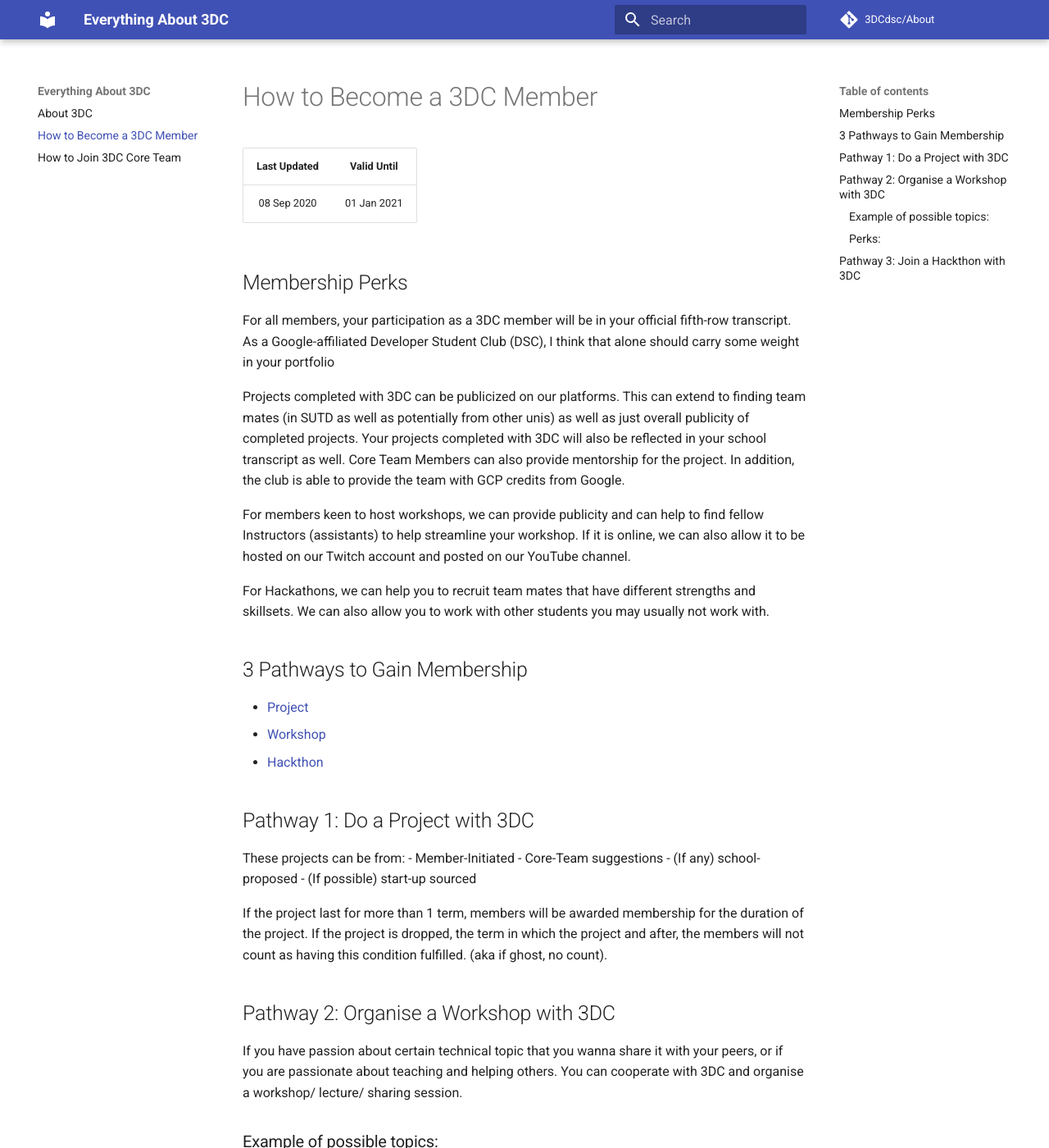
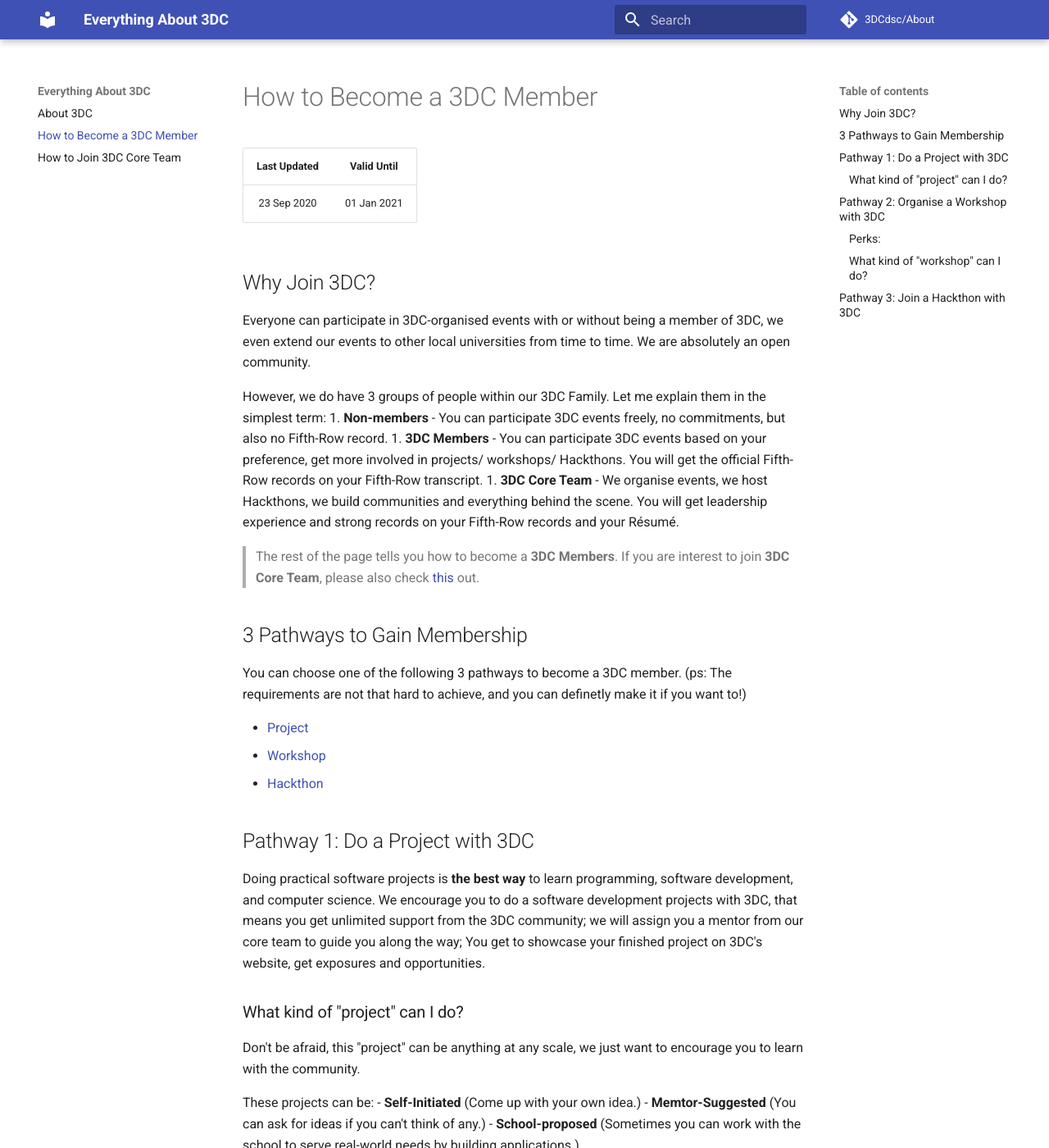
Before and after one commit to 3DCdsc/About, an MkDocs documentation site: the page built from docs/3DC_Membership.md, in a window 1280 px wide and 1400 px high. Shown: the whole window at 82% size. Built offline with MkDocs 1.6.1 and Material for MkDocs 9.7.7, drawn with Linux system fonts in a browser that asks for light colours; comment, search, counter and statistics services are not loaded; some of the changed text lies outside the part shown.

Commit message:
Update docs

```diff
--- a/docs/3DC_Membership.md
+++ b/docs/3DC_Membership.md
@@ -1,39 +1,63 @@
 # How to Become a 3DC Member
 
 |Last Updated | Valid Until |
-| :---------: | :---------: |
-|08 Sep 2020  | 01 Jan 2021 |
+| :---: | :---: |
+| 23 Sep 2020  | 01 Jan 2021 |
 
-## Membership Perks
+## Why Join 3DC?
 
-For all members, your participation as a 3DC member will be in your official fifth-row transcript. As a Google-affiliated Developer Student Club (DSC), I think that alone should carry some weight in your portfolio
+Everyone can participate in 3DC-organised events with or without being a member of 3DC, we even extend our events to other local universities from time to time. We are absolutely an open community.
 
-Projects completed with 3DC can be publicized on our platforms. This can extend to finding team mates (in SUTD as well as potentially from other unis) as well as just overall publicity of completed projects. Your projects completed with 3DC will also be reflected in your school transcript as well. Core Team Members can also provide mentorship for the project. In addition, the club is able to provide the team with GCP credits from Google.
+However, we do have 3 groups of people within our 3DC Family. Let me explain them in the simplest term:
+1. **Non-members** - You can participate 3DC events freely, no commitments, but also no Fifth-Row record.
+1. **3DC Members** - You can participate 3DC events based on your preference, get more involved in projects/ workshops/ Hackthons. You will get the official Fifth-Row records on your Fifth-Row transcript.
+1. **3DC Core Team** - We organise events, we host Hackthons, we build communities and everything behind the scene. You will get leadership experience and strong records on your Fifth-Row records and your Résumé.
 
-For members keen to host workshops, we can provide publicity and can help to find fellow Instructors (assistants) to help streamline your workshop. If it is online, we can also allow it to be hosted on our Twitch account and posted on our YouTube channel.
-
-For Hackathons, we can help you to recruit team mates that have different strengths and skillsets. We can also allow you to work with other students you may usually not work with.
+> The rest of the page tells you how to become a **3DC Members**. If you are interest to join **3DC Core Team**, please also check [this](Join_3DC_Core.md) out.
 
 ## 3 Pathways to Gain Membership
+
+You can choose one of the following 3 pathways to become a 3DC member. (ps: The requirements are not that hard to achieve, and you can definetly make it if you want to!)
+
 - [Project](#pathway-1-do-a-project-with-3dc)
 - [Workshop](#pathway-2-organise-a-workshop-with-3dc)
 - [Hackthon](#pathway-3-join-a-hackthon-with-3dc)
 
 ## Pathway 1: Do a Project with 3DC
 
-These projects can be from:
-- Member-Initiated
-- Core-Team suggestions
-- (If any) school-proposed
-- (If possible) start-up sourced
+Doing practical software projects is **the best way** to learn programming, software development, and computer science. We encourage you to do a software development projects with 3DC, that means you get unlimited support from the 3DC community; we will assign you a mentor from our core team to guide you along the way; You get to showcase your finished project on 3DC's website, get exposures and opportunities.
 
-If the project last for more than 1 term, members will be awarded membership for the duration of the project. If the project is dropped, the term in which the project and after, the members will not count as having this condition fulfilled. (aka if ghost, no count).
+
+### What kind of "project" can I do?
+
+Don't be afraid, this "project" can be anything at any scale, we just want to encourage you to learn with the community.
+
+These projects can be:
+- **Self-Initiated** (Come up with your own idea.)
+- **Memtor-Suggested** (You can ask for ideas if you can't think of any.)
+- **School-proposed** (Sometimes you can work with the school to serve real-world needs by building applications.)
 
 ## Pathway 2: Organise a Workshop with 3DC
 
-If you have passion about certain technical topic that you wanna share it with your peers, or if you are passionate about teaching and helping others. You can cooperate with 3DC and organise a workshop/ lecture/ sharing session.
+If you have passion about certain technical topics that you wanna share it with your peers, or if you are passionate about teaching and helping others. You can cooperate with 3DC and organize a workshop/ lecture/ sharing session. Teaching others is **the best way** to reinforce your knowledge at any discipline.
 
-### Example of possible topics:
+### Perks:
+
+3DC can help you with:
+
+- Event application & administrative matters
+- Event publicity & announcement
+- Workshop content refinement, quality control
+- Video recording / steaming
+- TA supports
+
+You can gain:
+
+- Workshop directing experience
+- Official fifth-row record
+- 3DC membership for a year
+
+### What kind of "workshop" can I do?
 
 > Note: Topic of workshop/ lecture/ sharing session is not limited at all, you can pick any topic of your like, present it at any level of difficulty of your like. We only wish that you are passionate about what you are sharing, and we wish the topic to be as diverse as possible.
 
@@ -55,23 +79,7 @@
 - How to prepare for technical interview
 - Undergraduate research 101 - UROP experience sharing
 
-### Perks:
-
-3DC can help you with:
-
-- Event application & administrative matters
-- Event publicity & announcement
-- Workshop content refinement, quality control
-- Video recording / steaming
-- TA supports
-
-You can gain:
-
-- Workshop directing experience
-- Official fifth-row record
-- 3DC membership for a year
-
 
 ## Pathway 3: Join a Hackthon with 3DC
 
-TODO
+Team up with anyone in the 3DC Community, represent 3DC and participate in a hackthon.
```
Also changed, not shown: docs/Join_3DC_Core.md (+12 -1 lines), docs/index.md (+3 -0 lines), docs/imgs/IMG-20190621-WA0003.jpg (added), 2 other files.
